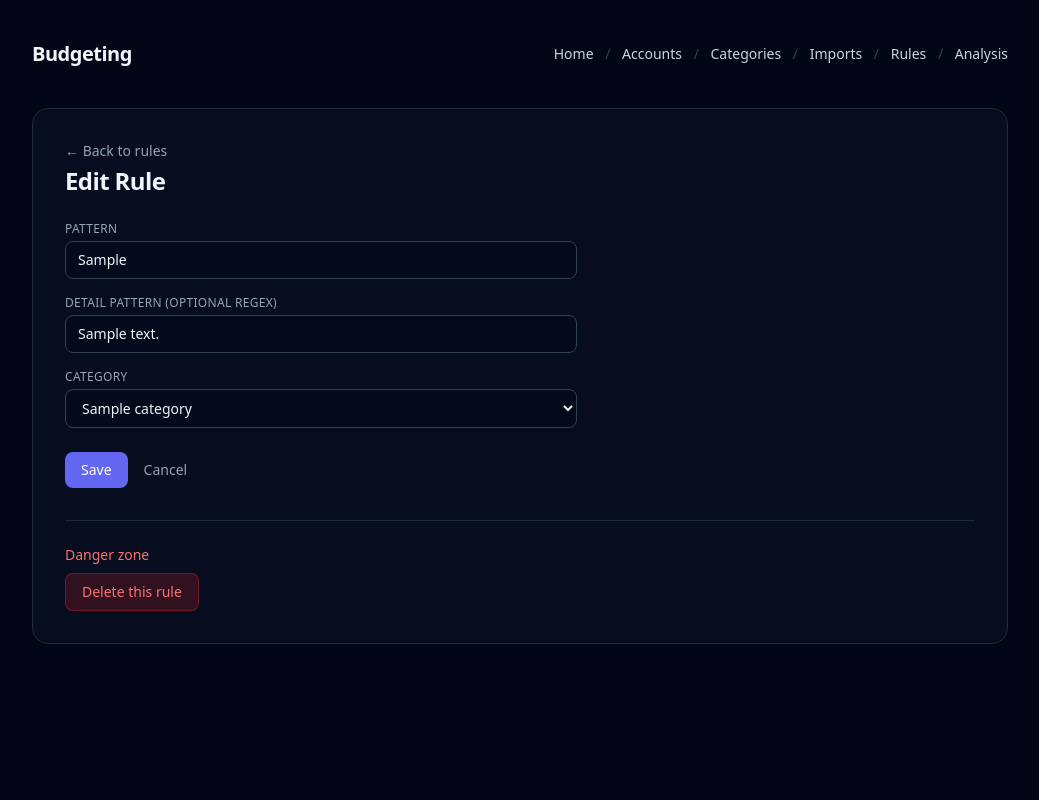
After one commit to osiris43/budgeting_v2, a Flask app: page /rules/1/edit in a window 1280 px wide. The commit adds this page. Shown: the whole page, without its empty margins (120-1159 px from the left). Run offline with Flask 3, Linux system fonts and the light colour scheme; tables that the repository leaves empty hold one stand-in row (values such as "Sample post"); parts of the project's set-up code (start-up, migrations or seed data) failed here and were passed over; some libraries are stand-ins or nearby versions.

Commit message:
feat: [US-007] - Rule management UI
Co-Authored-By: Claude Opus 4.6 (1M context) <noreply@anthropic.com>

```diff
--- a/app/routes.py
+++ b/app/routes.py
@@ -513,6 +513,75 @@ def create_category_for_import(import_id: int):
     return redirect(f"/imports/{import_id}")
 
 
+@bp.get("/rules")
+def rules_list():
+    rules = (
+        db.session.execute(
+            db.select(MerchantRule)
+            .join(Category, MerchantRule.category_id == Category.id)
+            .order_by(MerchantRule.pattern, MerchantRule.detail_pattern)
+        )
+        .scalars()
+        .all()
+    )
+    return render_template("rules.html", rules=rules)
+
+
+@bp.get("/rules/<int:rule_id>/edit")
+def rule_edit(rule_id: int):
+    rule = db.session.get(MerchantRule, rule_id)
+    if not rule:
+        abort(404)
+
+    categories = db.session.execute(db.select(Category).order_by(Category.name)).scalars().all()
+    return render_template("rule_edit.html", rule=rule, categories=categories)
+
+
+@bp.post("/rules/<int:rule_id>/edit")
+def rule_edit_post(rule_id: int):
+    rule = db.session.get(MerchantRule, rule_id)
+    if not rule:
+        abort(404)
+
+    pattern = (request.form.get("pattern") or "").strip()
+    detail_pattern = (request.form.get("detail_pattern") or "").strip() or None
+    category_id_s = (request.form.get("category_id") or "").strip()
+
+    if not pattern or not category_id_s:
+        abort(400)
+
+    try:
+        category_id = int(category_id_s)
+    except ValueError:
+        abort(400)
+
+    category = db.session.get(Category, category_id)
+    if not category:
+        abort(400)
+
+    rule.pattern = pattern
+    rule.detail_pattern = detail_pattern
+    rule.category_id = category.id
+    db.session.commit()
+
+    return redirect("/rules")
+
+
+@bp.post("/rules/<int:rule_id>/delete")
+def rule_delete(rule_id: int):
+    rule = db.session.get(MerchantRule, rule_id)
+    if not rule:
+        abort(404)
+
+    confirmed = (request.form.get("confirmed") or "").strip().lower() == "yes"
+    if not confirmed:
+        return redirect(f"/rules/{rule_id}/edit?delete=1")
+
+    db.session.delete(rule)
+    db.session.commit()
+    return redirect("/rules")
+
+
 @bp.get("/analysis/spend")
 def analysis_spend():
     granularity = (request.args.get("granularity") or "month").lower()
--- a/app/templates/base.html
+++ b/app/templates/base.html
@@ -20,6 +20,8 @@
           <span class="px-2 text-slate-700">/</span>
           <a class="hover:text-white" href="/imports">Imports</a>
           <span class="px-2 text-slate-700">/</span>
+          <a class="hover:text-white" href="/rules">Rules</a>
+          <span class="px-2 text-slate-700">/</span>
           <a class="hover:text-white" href="/analysis/spend">Analysis</a>
         </nav>
       </header>
--- /dev/null
+++ b/app/templates/rule_edit.html
@@ -0,0 +1,54 @@
+{% extends "base.html" %}
+
+{% block title %}Edit Rule | Budgeting{% endblock %}
+
+{% block content %}
+  <section class="rounded-2xl border border-slate-800 bg-slate-900/40 p-8">
+    <div class="flex flex-wrap items-start justify-between gap-4">
+      <div>
+        <div class="text-sm text-slate-400"><a class="hover:text-white" href="/rules">&larr; Back to rules</a></div>
+        <h1 class="mt-1 text-2xl font-semibold tracking-tight">Edit Rule</h1>
+      </div>
+    </div>
+
+    <form method="post" action="/rules/{{ rule.id }}/edit" class="mt-6 max-w-lg grid gap-4">
+      <div>
+        <label class="block text-xs uppercase tracking-wide text-slate-400">Pattern</label>
+        <input name="pattern" value="{{ rule.pattern }}" class="mt-1 w-full rounded-lg border border-slate-700 bg-slate-950/40 px-3 py-2 text-sm text-slate-100" required />
+      </div>
+      <div>
+        <label class="block text-xs uppercase tracking-wide text-slate-400">Detail Pattern (optional regex)</label>
+        <input name="detail_pattern" value="{{ rule.detail_pattern or '' }}" class="mt-1 w-full rounded-lg border border-slate-700 bg-slate-950/40 px-3 py-2 text-sm text-slate-100" />
+      </div>
+      <div>
+        <label class="block text-xs uppercase tracking-wide text-slate-400">Category</label>
+        <select name="category_id" class="mt-1 w-full rounded-lg border border-slate-700 bg-slate-950/40 px-3 py-2 text-sm text-slate-100" required>
+          {% for c in categories %}
+            <option value="{{ c.id }}" {% if c.id == rule.category_id %}selected{% endif %}>{{ c.name }}</option>
+          {% endfor %}
+        </select>
+      </div>
+      <div class="flex items-center gap-4 pt-2">
+        <button type="submit" class="inline-flex items-center justify-center rounded-lg bg-indigo-500 px-4 py-2 text-sm font-medium text-white hover:bg-indigo-400">Save</button>
+        <a href="/rules" class="text-sm text-slate-400 hover:text-white">Cancel</a>
+      </div>
+    </form>
+
+    {% set confirm_delete = request.args.get('delete') == '1' %}
+    <div class="mt-8 border-t border-slate-800 pt-6">
+      <h2 class="text-sm font-medium text-red-400">Danger zone</h2>
+      {% if confirm_delete %}
+        <p class="mt-2 text-sm text-slate-300">Are you sure you want to delete this rule?</p>
+        <form method="post" action="/rules/{{ rule.id }}/delete" class="mt-2 flex items-center gap-3">
+          <input type="hidden" name="confirmed" value="yes" />
+          <button type="submit" class="inline-flex items-center justify-center rounded-lg bg-red-600 px-4 py-2 text-sm font-medium text-white hover:bg-red-500">Yes, delete</button>
+          <a href="/rules/{{ rule.id }}/edit" class="text-sm text-slate-400 hover:text-white">Cancel</a>
+        </form>
+      {% else %}
+        <form method="post" action="/rules/{{ rule.id }}/delete" class="mt-2">
+          <button type="submit" class="inline-flex items-center justify-center rounded-lg bg-red-600/20 border border-red-600/40 px-4 py-2 text-sm font-medium text-red-400 hover:bg-red-600/30">Delete this rule</button>
+        </form>
+      {% endif %}
+    </div>
+  </section>
+{% endblock %}
--- a/prd.json
+++ b/prd.json
@@ -132,7 +132,7 @@
         "pytest passes"
       ],
       "priority": 7,
-      "passes": false,
+      "passes": true,
       "notes": "Currently rules can only be created via CLI or the import detail page. There's no way to fix or remove a bad rule without a flask shell. This is a frequent pain point.",
       "dependsOn": ["US-002"]
     }
```
Also changed, not shown: app/templates/rules.html (added, +50 -0 lines), progress.txt (+15 -0 lines), tests/test_routes.py (+162 -0 lines).
